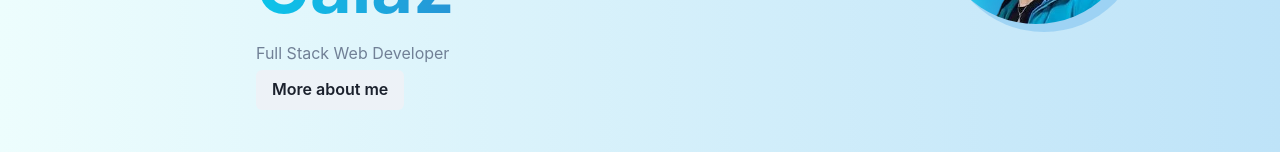
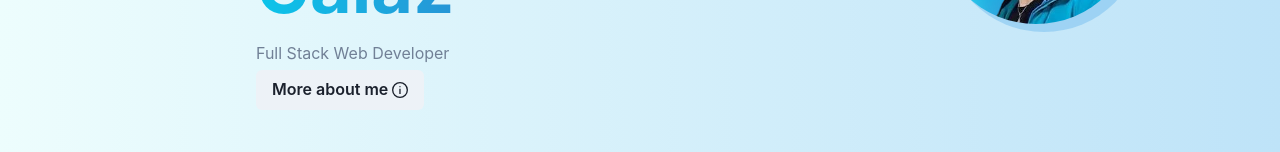
Before and after one commit to gjuancruz/portfolio, a React (Create React App) app: page / in a window 1280 px wide. Shown: the part 321-473 px from the top of the page. Built offline with nearby package versions, Linux system fonts and the light colour scheme.

Commit message:
more about me icon

```diff
--- a/src/pages/Landing.jsx
+++ b/src/pages/Landing.jsx
@@ -12,7 +12,7 @@ import {
     ModalBody,
     ModalCloseButton,
 } from '@chakra-ui/react'
-import {ArrowForwardIcon, ArrowBackIcon, ArrowUpIcon, ArrowDownIcon} from '@chakra-ui/icons'
+import {ArrowForwardIcon, ArrowBackIcon, ArrowUpIcon, ArrowDownIcon, InfoOutlineIcon} from '@chakra-ui/icons'
 import image from '../assets/100711449.jpg'
 import csslogo from '../assets/csss.png'
 import jslogo from '../assets/js.png'
@@ -47,7 +47,7 @@ const Landing = () => {
 
 
                         <Text color='gray.500'>Full Stack Web Developer</Text>
-                        <Button mt='5px'onClick={onOpen}>More about me</Button>
+                        <Button mt='5px'onClick={onOpen}>More about me <Icon as={InfoOutlineIcon}/></Button>
                         <Modal isOpen={isOpen} onClose={onClose}>
                             <ModalOverlay />
                             <ModalContent>
```
